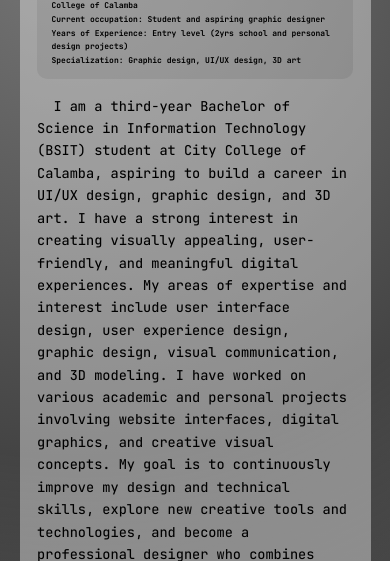
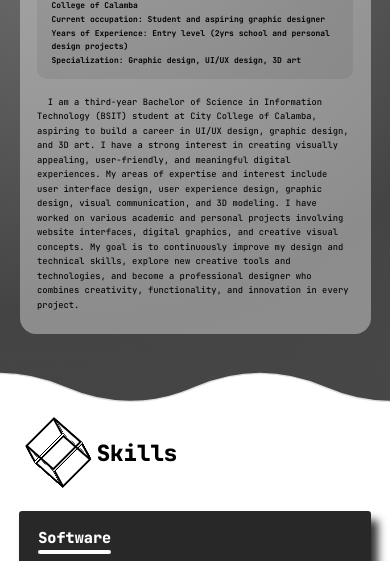
Before and after one commit to Mouri4/Graphic-Design-Portfolio, a plain HTML site: page index.html in a window 390 px wide. Shown: the part 947-1508 px from the top of the page. Drawn offline with nearby package versions, Linux system fonts and the light colour scheme; a script that the page names is missing; a web font is replaced by a local one.

Commit message:
change m3t3 size on mobile

```diff
--- a/style.css
+++ b/style.css
@@ -2417,7 +2417,7 @@ html[data-theme="dark"] .theme-toggle .i-moon {
 
   .m3t3.bio {
     margin-top: 1rem;
-    font-size: 0.85rem;
+    font-size: 0.55rem;
     line-height: 1.65;
     text-align: left;
   }
```
